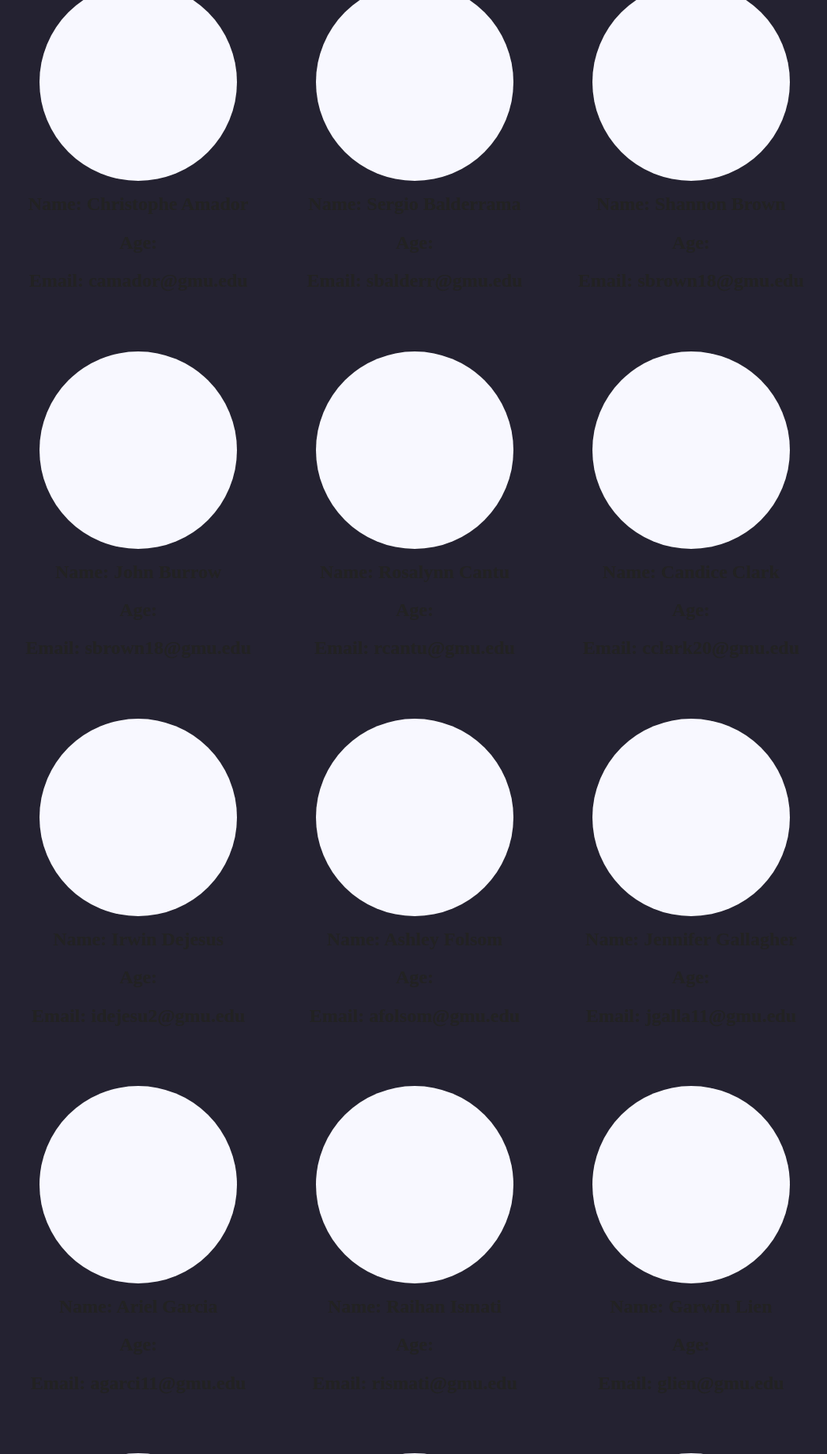
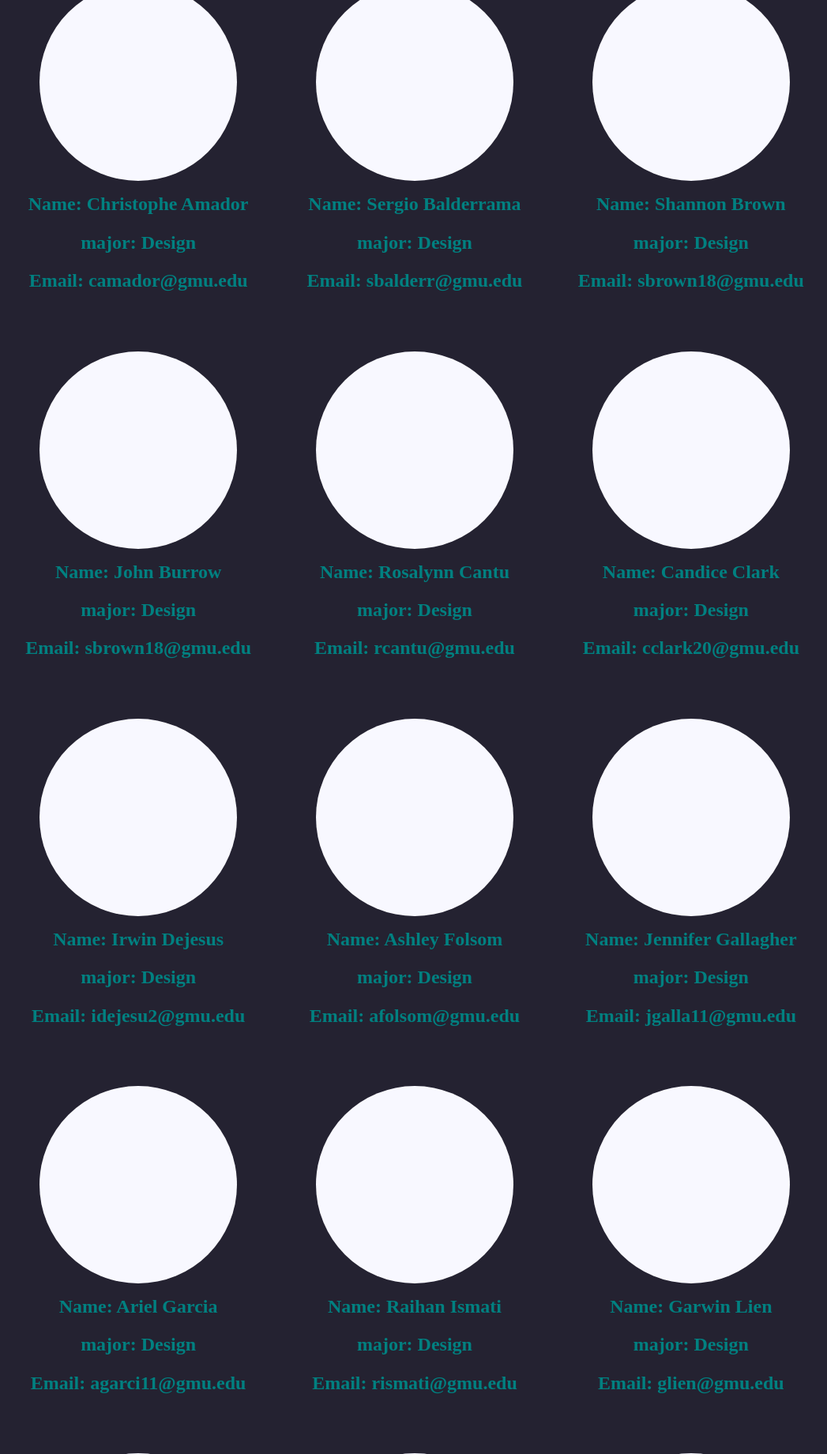
Before and after one commit to vinh291/Senior-Show-Fall-2013, a PHP site: page /dy_homepage.php in a window 1280 px wide. Shown: the part 3081-4922 px from the top of the page at 79% size, without its empty margins (115-1162 px from the left). Run offline with PHP 8.4, Linux system fonts and the light colour scheme; data that the repository does not hold is empty; some libraries are stand-ins or nearby versions.

Commit message:
fix the dy_homepage.php to match the HMTL file your working with

```diff
--- a/dy_homepage.php
+++ b/dy_homepage.php
@@ -59,9 +59,9 @@
 						  	## This is the <li> that is loop over and over
 						    echo '	<li>';
 						    echo "		<div class='student-circle'></div>";
-						    echo "		<span class='circle-subtitle'> Name: $name </span>";
-						    echo "		<span class='circle-subtitle'> Age: $age </span>";
-						    echo "		<span class='circle-subtitle'> Email: $gmu_email </span>";
+						    echo "		<span class='circle-name'> Name: $name </span>";
+						    echo "		<span class='circle-name'> major: $major </span>";
+						    echo "		<span class='circle-name'> Email: $gmu_email </span>";
 						    echo '	</li>';
 						}
 					?>
```
